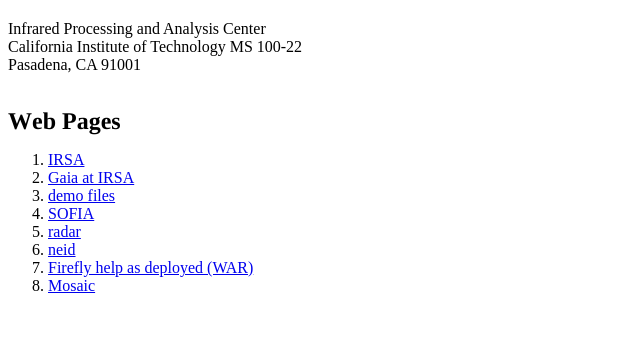
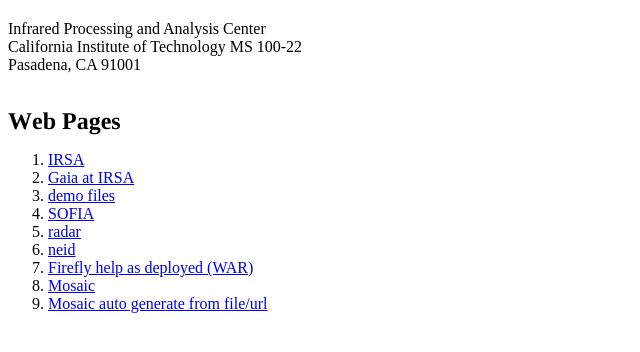
Before and after one commit to ejoliet/ejoliet.github.io, a plain HTML site: page index.html in a window 1280 px wide. Shown: the part 60-412 px from the top of the page, without its empty margins (0-640 px from the left). Drawn offline with Linux system fonts and the light colour scheme.

Commit message:
Update index.html

```diff
--- a/index.html
+++ b/index.html
@@ -29,7 +29,8 @@
 <li> <a href="/radar/radar.html">radar</a></li>
 <li> <a href="/nexsci-neid/ff-neid.html">neid</a></li>
 <li> <a href="/firefly-help/index.html">Firefly help as deployed (WAR)</a></li>
- <li> <a href="/mosaic/cbs-live-mosaic-iptv.html">Mosaic</a></li>
+<li> <a href="/mosaic/cbs-live-mosaic-iptv.html">Mosaic</a></li>
+<li> <a href="/mosaic/autogen-mosaic-from-json.html">Mosaic auto generate from file/url</a></li>
 </ul>
 </body>
 </html>
```
